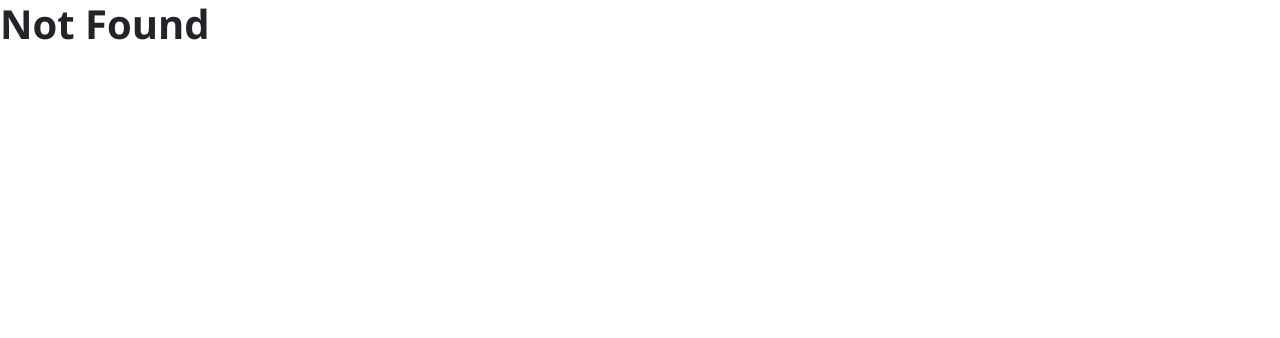
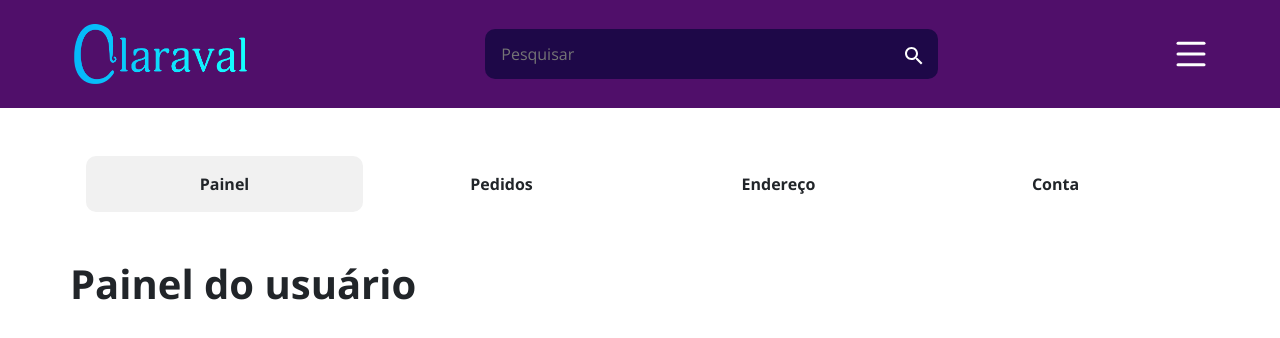
Before and after one commit to GabrielSousaJS/claraval-store-v2-frontend, a React (Vite) app in the folder frontend/: page /profile/panel in a window 1280 px wide. Shown: the top 338 px of the page. Built offline with nearby package versions, Linux system fonts and the light colour scheme.

Commit message:
FEAT: Barra de navegação para a página de perfil

```diff
--- a/frontend/src/App.tsx
+++ b/frontend/src/App.tsx
@@ -2,16 +2,20 @@ import "./assets/styles/custom.scss";
 import "./index.css";
 
 import { BrowserRouter, Navigate, Route, Routes } from "react-router-dom";
+import { ContextSearch } from "./utils/context-search";
+import { useEffect, useState } from "react";
+import { AccessTokenPayloadDTO } from "./models/auth";
+import { ContextToken } from "./utils/context-token";
 import ClientHome from "./routes/ClientHome";
 import Catalog from "./routes/ClientHome/Catalog";
 import ProductDetails from "./routes/ClientHome/ProductDetails";
 import Login from "./routes/Login";
-import { ContextSearch } from "./utils/context-search";
-import { useEffect, useState } from "react";
-import { AccessTokenPayloadDTO } from "./models/auth";
-import { ContextToken } from "./utils/context-token";
+import SignUp from "./routes/SignUp";
+import UserProfile from "./routes/UserProfile";
+import UserPanel from "./routes/UserProfile/UserPanel";
+import UserOrder from "./routes/UserProfile/UserOrder";
+import UserAddress from "./routes/UserProfile/UserAddress";
 import * as authService from "./services/auth-service";
-import SignUp from "./routes/SignUp";
 
 function App() {
   const [contextTokenPayload, setContextTokenPayload] =
@@ -36,6 +40,13 @@ function App() {
               <Route path="catalog" element={<Catalog />} />
               <Route path="catalog/:categoryId" element={<Catalog />} />
               <Route path="details/:productId" element={<ProductDetails />} />
+              <Route path="profile" element={<UserProfile />}>
+                <Route index element={<Navigate to="panel" />} />
+                <Route path="panel" element={<UserPanel />} />
+                <Route path="orders" element={<UserOrder />} />
+                <Route path="address" element={<UserAddress />} />
+                <Route path="account" element={<UserAddress />} />
+              </Route>
             </Route>
             <Route path="login" element={<Login />} />
             <Route path="signup" element={<SignUp />} />
--- a/frontend/src/components/HeaderClient/MenuBar/index.tsx
+++ b/frontend/src/components/HeaderClient/MenuBar/index.tsx
@@ -63,7 +63,9 @@ export default function MenuBar({ onMenuBarClose }: Props) {
           <div className="ps-3 pt-4 pb-4 menu-bar-top">
             <p>Oie!</p>
             {user ? (
-              <p>{user?.name.split(" ")[0]}</p>
+              <Link to="/profile" onClick={() => onMenuBarClose()}>
+                {user?.name.split(" ")[0]}
+              </Link>
             ) : (
               <Link to={"login"}>Entre ou cadastre-se</Link>
             )}
--- /dev/null
+++ b/frontend/src/components/ProfileNav/index.tsx
@@ -0,0 +1,32 @@
+import "./styles.css";
+
+import { NavLink } from "react-router-dom";
+
+export default function ProfileNav() {
+  return (
+    <nav className="ps-3 pe-3 profile-nav-container">
+      <ul className="d-sm-flex">
+        <li className="w-100 text-center fw-bold">
+          <NavLink to={"panel"} className={"p-3 d-inline-block w-100"}>
+            Painel
+          </NavLink>
+        </li>
+        <li className="w-100 text-center fw-bold">
+          <NavLink to={"orders"} className={"p-3 d-inline-block w-100"}>
+            Pedidos
+          </NavLink>
+        </li>
+        <li className="w-100 text-center fw-bold">
+          <NavLink to={"address"} className={"p-3 d-inline-block w-100"}>
+            Endereço
+          </NavLink>
+        </li>
+        <li className="w-100 text-center fw-bold">
+          <NavLink to={"account"} className={"p-3 d-inline-block w-100"}>
+            Conta
+          </NavLink>
+        </li>
+      </ul>
+    </nav>
+  );
+}
--- /dev/null
+++ b/frontend/src/components/ProfileNav/styles.css
@@ -0,0 +1,4 @@
+.profile-nav-container a.active {
+  border-radius: 10px ;
+  background-color: #f1f1f1;
+}
--- /dev/null
+++ b/frontend/src/routes/UserProfile/UserAddress/index.tsx
@@ -0,0 +1,7 @@
+export default function UserAddress() {
+  return (
+    <section>
+      <h1>Endereço do usuário</h1>
+    </section>
+  );
+}
--- /dev/null
+++ b/frontend/src/routes/UserProfile/UserOrder/index.tsx
@@ -0,0 +1,7 @@
+export default function UserOrder() {
+  return (
+    <section>
+      <h1>Pedidos do usuário</h1>
+    </section>
+  );
+}
--- /dev/null
+++ b/frontend/src/routes/UserProfile/UserPanel/index.tsx
@@ -0,0 +1,7 @@
+export default function UserPanel() {
+  return (
+    <section>
+      <h1>Painel do usuário</h1>
+    </section>
+  );
+}
--- /dev/null
+++ b/frontend/src/routes/UserProfile/index.tsx
@@ -0,0 +1,13 @@
+import { Outlet } from "react-router-dom";
+import ProfileNav from "../../components/ProfileNav";
+
+export default function UserProfile() {
+  return (
+    <main className="container p-0">
+      <div className="mt-5 mb-5">
+        <ProfileNav />
+      </div>
+      <Outlet />
+    </main>
+  );
+}
```
Also changed, not shown: frontend/src/routes/UserProfile/UserAccount/index.tsx (added, +7 -0 lines).
